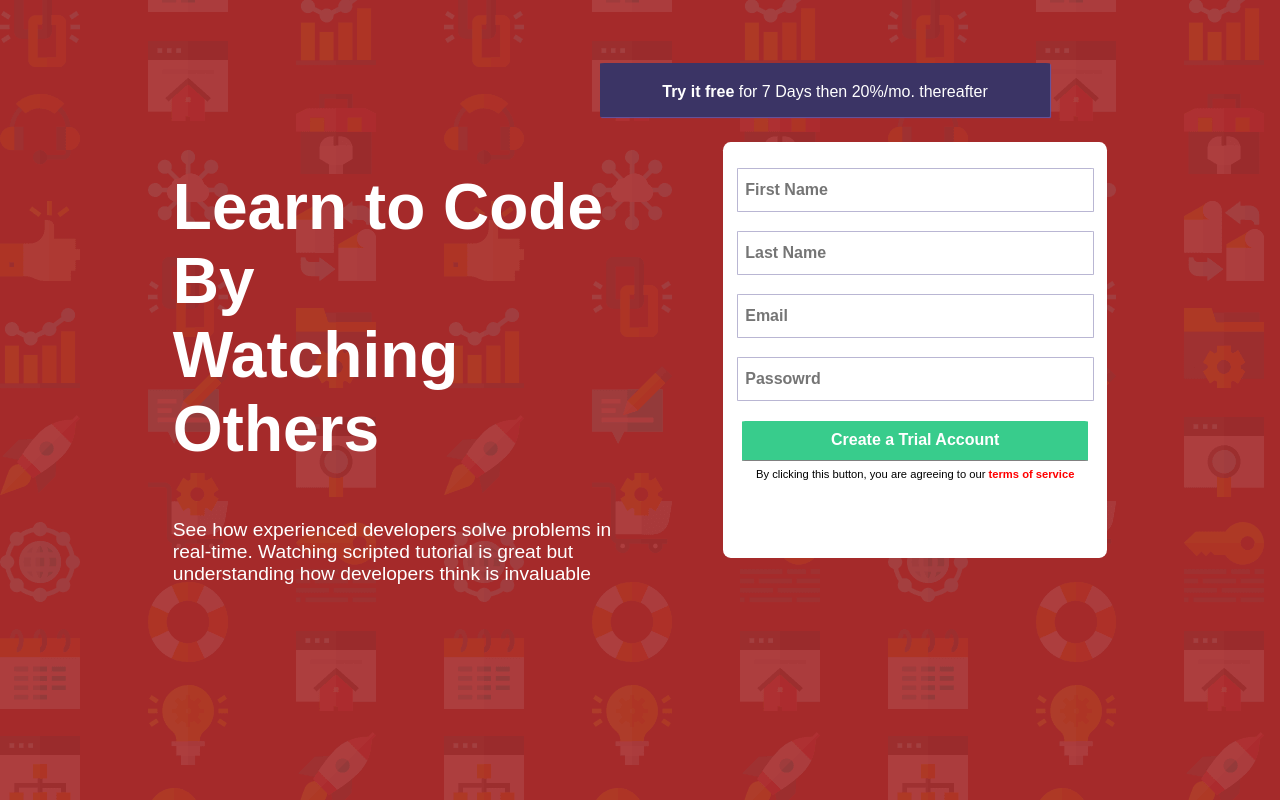
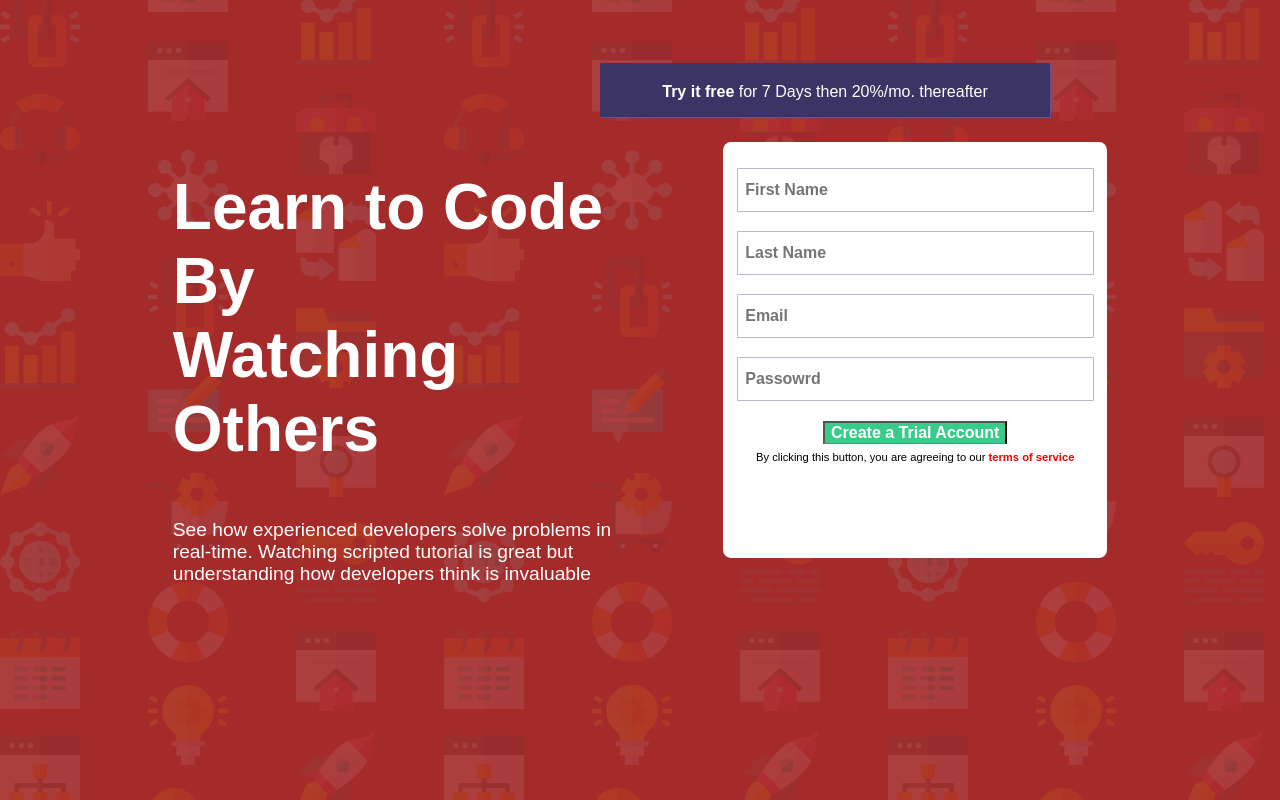
Before and after one commit to oyelajakenny/optin-page, a plain HTML site: page index.html in a window 1280 px wide. Drawn offline with Linux system fonts and the light colour scheme.

Commit message:
made few changes

```diff
--- a/form.css
+++ b/form.css
@@ -50,7 +50,7 @@ input {
   border: none;
 }
 
-input[type="button"] {
+button {
   background-color: hsl(154, 59%, 51%);
   color: #fff;
   border-bottom: 1px grey solid;
--- a/index.html
+++ b/index.html
@@ -38,7 +38,7 @@
                               <input type="text" placeholder="Last Name" required><br>
                 <input type="email" placeholder="Email" reguired><br>
                 <input type="password" placeholder="Passowrd" required><br>
-                <input type="button" value="Create a Trial Account">
+                <button>Create a Trial Account</button>
                 <p>By clicking this button, you are agreeing to our <b style="color:red ; font-weight:bolder">terms of service</b></p>
             </form>
 
```
